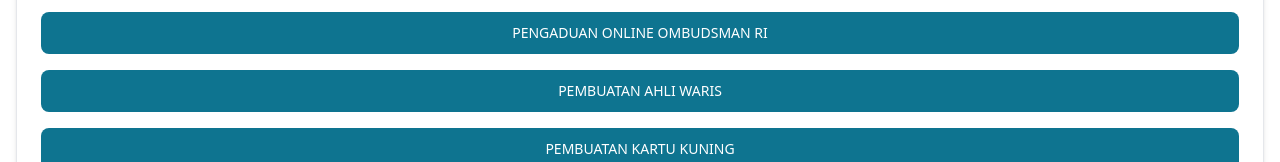
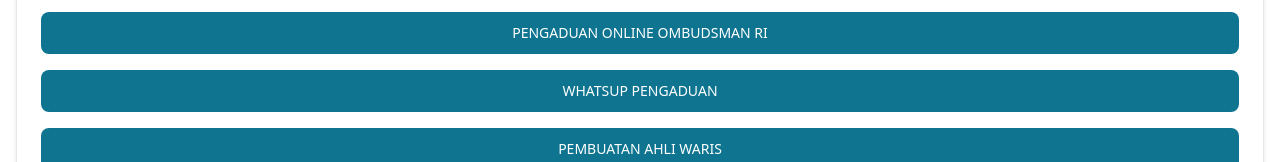
Before and after one commit to alfitosantosa/linktree-kecamatan-sukmajaya, a React (Vite) app: page / in a window 1280 px wide. Shown: the part 559-721 px from the top of the page. Built offline with nearby package versions, Linux system fonts and the light colour scheme.

Commit message:
revisi 2.1

```diff
--- a/src/App.jsx
+++ b/src/App.jsx
@@ -22,9 +22,14 @@
             <Button href="https://silondobermula.depok.go.id/layanan/">
               LAYANAN DISDUKCAPIL
             </Button>
-            <Button href="https://wa.link/24q18y">WHATSUP PENGADUAN</Button>
+            <Button href="https://api.whatsapp.com/send?phone=+6287853852745&text=Hallo%2C%20...">
+              WHATSUP PENGADUAN
+            </Button>
             <Button href="https://ombudsman.go.id/pengaduan">
               PENGADUAN ONLINE OMBUDSMAN RI
+            </Button>
+            <Button href="https://api.whatsapp.com/send?phone=+62811903276text=Hallo%2C%20">
+              WHATSUP PENGADUAN
             </Button>
             <Button href="https://drive.google.com/drive/folders/1-82_akdTe03nnhRpv4e2qniivDgtR8ru">
               PEMBUATAN AHLI WARIS
```
